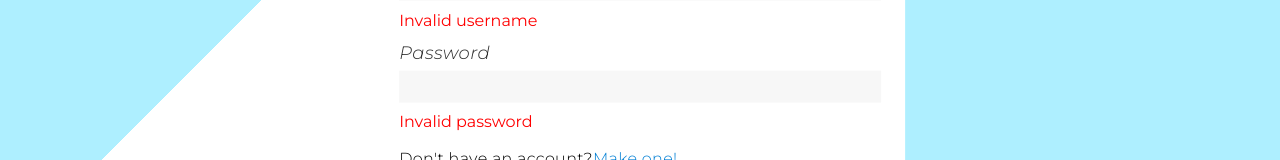
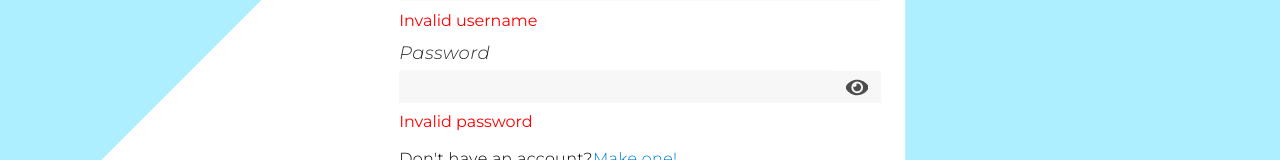
Before and after one commit to Jason-Azevedo/CourseFullStackApp, a React (Create React App) app in the folder frontend/: page /login in a window 1280 px wide. Shown: the part 362-522 px from the top of the page. Built offline with nearby package versions, Linux system fonts and the light colour scheme.

Commit message:
Created the password input component

```diff
--- /dev/null
+++ b/frontend/src/Components/FormInputPass.js
@@ -0,0 +1,26 @@
+import React, { useState } from "react";
+
+export default function FormInputPass({ htmlFor, inputName, errMsg }) {
+  const [inputType, setInputType] = useState("password");
+
+  const updateInputType = () => {
+    const type = inputType === "password" ? "text" : "password";
+    setInputType(type);
+  };
+
+  return (
+    <>
+      <label className="label" htmlFor={inputName}>
+        {htmlFor}
+      </label>
+      <div className="input--pass-container">
+        <input className="input" name={inputName} type={inputType} />
+        <div
+          className="input--pass-eye"
+          onClick={() => updateInputType()}
+        ></div>
+      </div>
+      <span className="input--error-msg">{errMsg}</span>
+    </>
+  );
+}
--- a/frontend/src/Pages/Login.js
+++ b/frontend/src/Pages/Login.js
@@ -1,5 +1,6 @@
 import React from "react";
 import FormInput from "../Components/FormInput";
+import FormInputPass from "../Components/FormInputPass";
 import { Link } from "react-router-dom";
 
 export default function Login() {
@@ -16,7 +17,7 @@ export default function Login() {
             errMsg="Invalid username"
           />
 
-          <FormInput
+          <FormInputPass
             htmlFor="Password"
             inputName="password"
             errMsg="Invalid password"
--- a/frontend/src/Styles/Components/_input.scss
+++ b/frontend/src/Styles/Components/_input.scss
@@ -12,3 +12,22 @@
   font-weight: 400;
   margin: 0.6rem 0 0.8rem 0;
 }
+
+.input--pass-eye {
+  width: 1.5rem;
+  height: 1.5rem;
+  display: block;
+  background: url("../../Icons/eye.svg");
+  background-size: cover;
+  background-position: center;
+  background-repeat: none;
+  cursor: pointer;
+}
+
+.input--pass-container {
+  display: flex;
+  justify-content: center;
+  align-items: center;
+  padding-right: 0.8rem;
+  background-color: #f7f7f7;
+}
```
Also changed, not shown: frontend/src/Icons/eye.svg (added).
